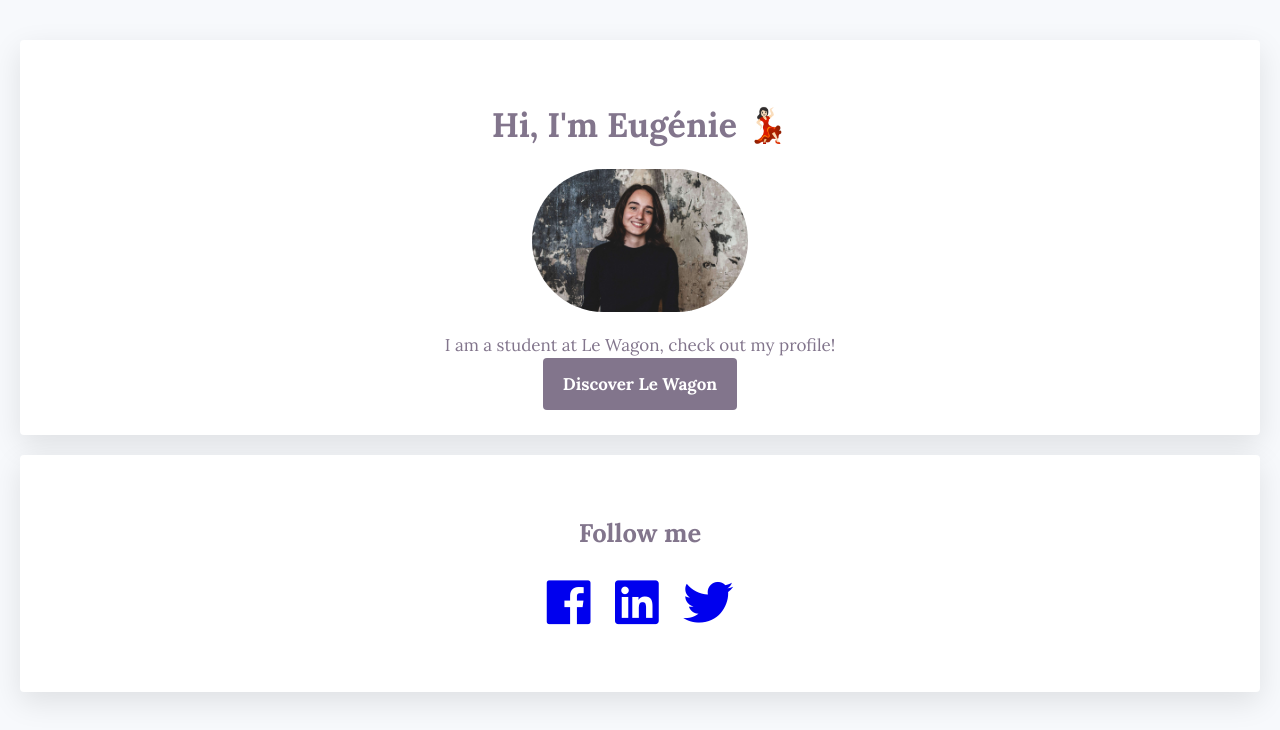
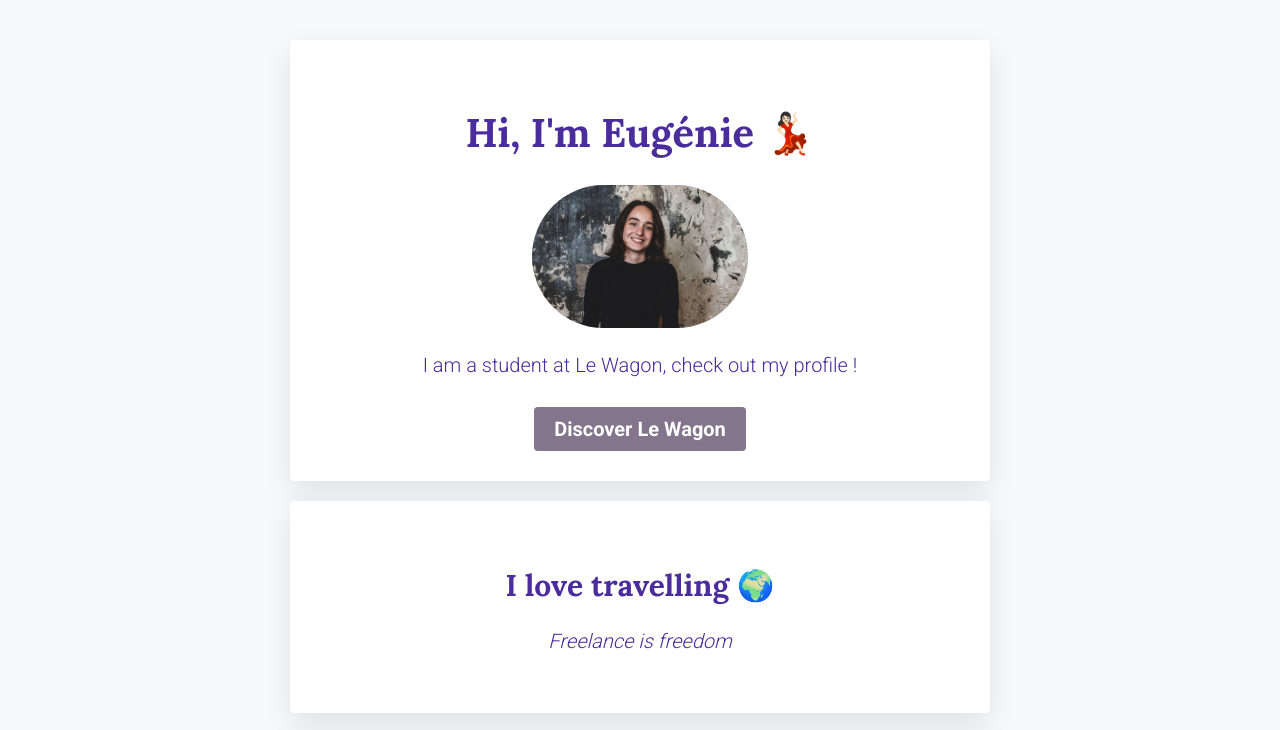
Before and after one commit to eugeniecln1/profile, a plain HTML site: page index.html in a window 1280 px wide. Shown: the top 730 px of the page. Drawn offline with Linux system fonts and the light colour scheme.

Commit message:
prettier

```diff
--- a/index.html
+++ b/index.html
@@ -10,11 +10,15 @@
   </head>
   <body>
     <div class="container">
-      <div class="card">
+      <div class="card" id="introduction">
         <h1>Hi, I'm Eugénie 💃🏻</h1>
         <img src="images/profile-image.jpg" width="216px" alt="Eugénie Colonna d'Istria">
-        <p>I am a student at Le Wagon, check out my profile!</p>
+        <p>I am a student at Le Wagon, check out my profile !</p>
         <a href="https://www.lewagon.com/" target="_blank" class ="button">Discover Le Wagon</a>
+      </div>
+      <div class="card">
+        <h2>I love travelling 🌍</h2>
+        <p><em>Freelance is freedom</em></p>
       </div>
       <div class="card">
         <h2>Follow me</h2>
--- a/style.css
+++ b/style.css
@@ -1,10 +1,18 @@
 body {
   background-color: #F7F9FC;
-  color: rgb(130,117,140);
-  font-family: 'Lora', serif;
-  font-size: 17px;
+  color: rgb(74,44,156);
+  font-family: 'Roboto', serif;
+  font-size: 20px;
   font-weight: lighter;
   margin: 20px 20px;
+}
+
+h1, h2, h3 {
+  font-family: 'Lora', sans-serif;
+}
+
+#introduction p {
+    margin-bottom: 40px;
 }
 
 img {
@@ -12,6 +20,7 @@ img {
 }
 
 .container {
+  width: 700px;
   margin: 40px auto;
   align-items: center;
 }
@@ -28,15 +37,19 @@ img {
 .button {
   background-color: rgb(130,117,140);
   color: white;
-  padding: 15px 20px;
+  padding: 10px 20px;
   border-radius: 4px;
   font-weight: bold;
   text-decoration: none;
 }
 
-button:hover {
+.button:hover {
   background-color: black;
   color: white;
+}
+
+a {
+  color: rgb(130,117,140);
 }
 
 a:hover {
@@ -55,19 +68,16 @@ a:hover {
 }
 
 @media (max-width: 960px) {
-  /* For a screen < 960px, this CSS will be read */
   .container {
     width: 700px;
   }
 }
 @media (max-width: 720px) {
-  /* For a screen < 720px, this CSS will be read */
   .container {
     width: 500px;
   }
 }
 @media (max-width: 540px) {
-  /* For a screen < 540px, this CSS will be read */
   .container {
     width: 300px;
   }
```
